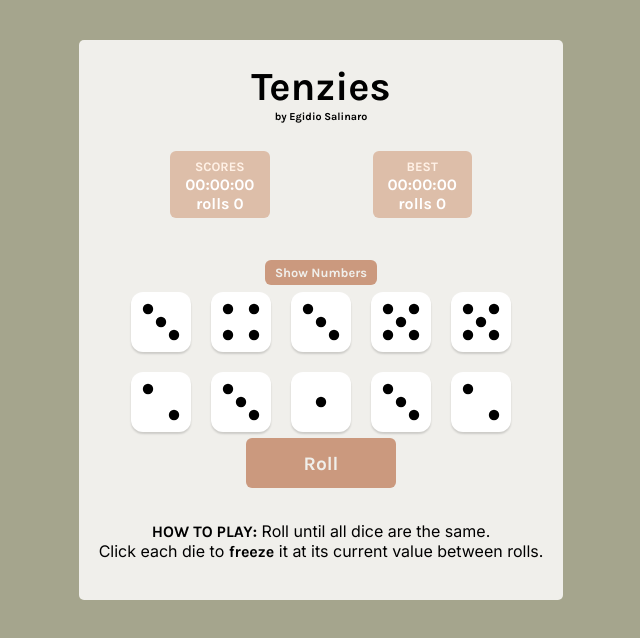
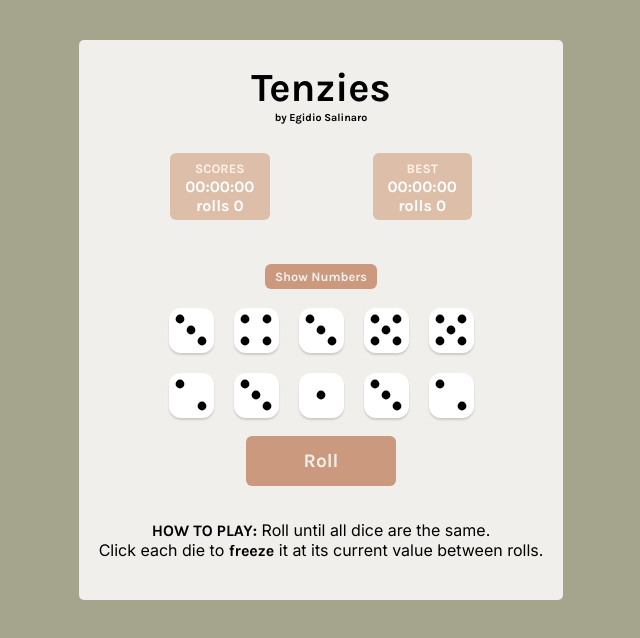
Before and after one commit to egidiosalinaro/tenzies, a React (Create React App) app: page / in a window 1280 px wide. Shown: the top 638 px of the page, without its empty margins (319-959 px from the left). Built offline with nearby package versions, Linux system fonts and the light colour scheme.

Commit message:
styling2

```diff
--- a/src/diceStyle.js
+++ b/src/diceStyle.js
@@ -2,7 +2,7 @@ import styled from 'styled-components';
 
 export const DiceFace = styled.span`
   display: block;
-  transform: scale(var(--ggs, 2.6));
+  transform: scale(var(--ggs, 2.2));
   position: relative;
   box-sizing: border-box;
   width: 22px;
--- a/src/index.scss
+++ b/src/index.scss
@@ -78,14 +78,15 @@ h6 {
 }
 
 .dice-container {
+  margin: 10px 0;
   display: grid;
   grid-template: auto auto / repeat(5, 1fr);
   gap: 20px;
 }
 
 .dice-face {
-  height: 60px;
-  width: 60px;
+  height: 45px;
+  width: 45px;
   box-shadow: 0px 2px 2px rgba(0, 0, 0, 0.15);
   border-radius: 12px;
   display: flex;
```
